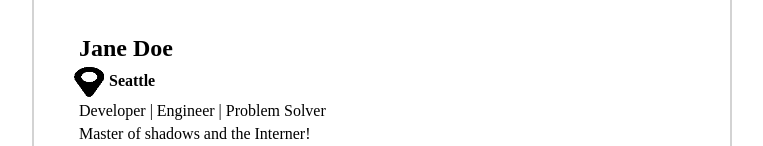
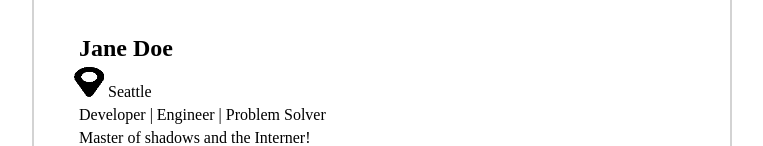
Before and after one commit to Yurochkina/web_fundamentals, a plain HTML site: page css/userCard/user-card.html in a window 1280 px wide. Shown: the part 212-358 px from the top of the page, without its empty margins (258-1021 px from the left). Drawn offline with Linux system fonts and the light colour scheme.

Commit message:
Changed tag from h4 to span for location

```diff
--- a/css/userCard/user-card.html
+++ b/css/userCard/user-card.html
@@ -27,7 +27,7 @@
 
                 <div id="location">
                     <img  id="map-marker" src="map-marker.png" alt="">
-                    <h4>Seattle</h4>
+                    <span>Seattle</span>
                 </div>
 
                 <p>
--- a/css/userCard/userCard.css
+++ b/css/userCard/userCard.css
@@ -48,9 +48,6 @@ p, h2, h4 {
 
 }
 
-#location {
-    display: flex;
-}
 
 #gear-icon {
     height: 30px;
```
